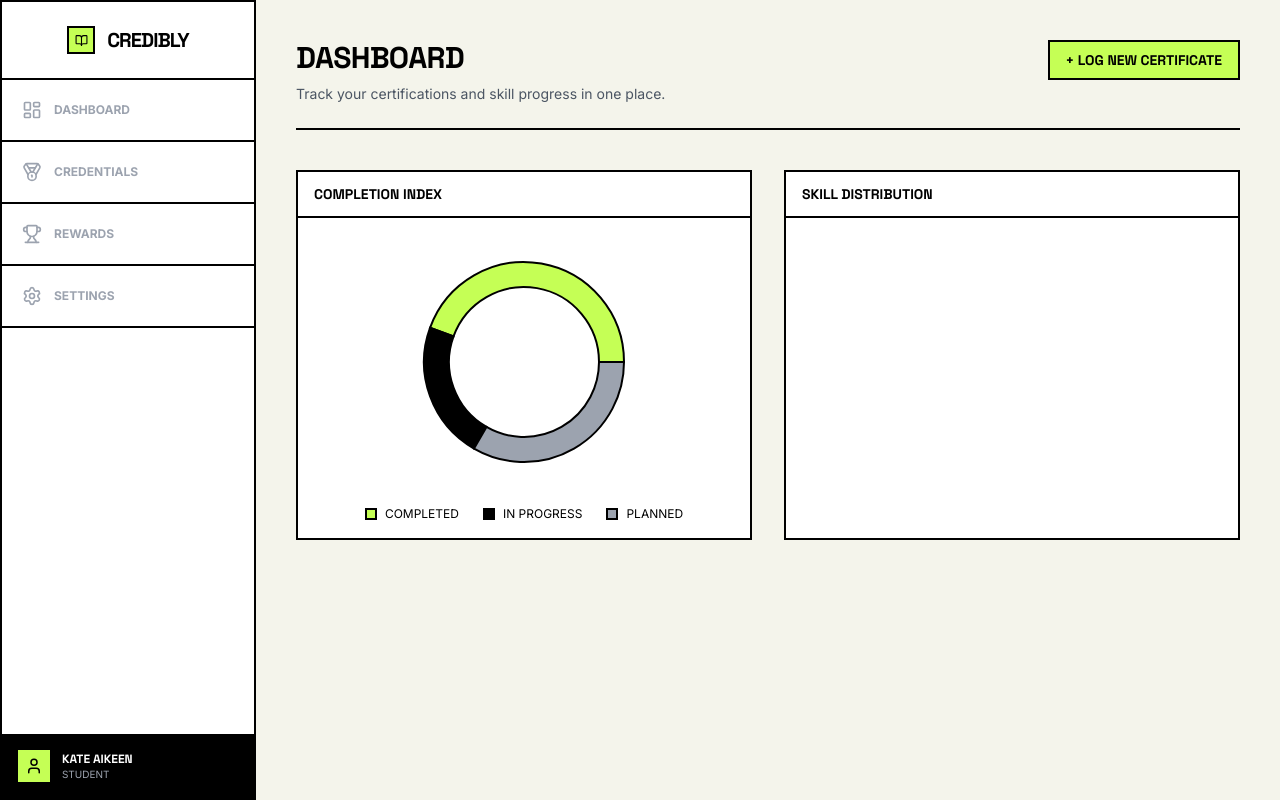
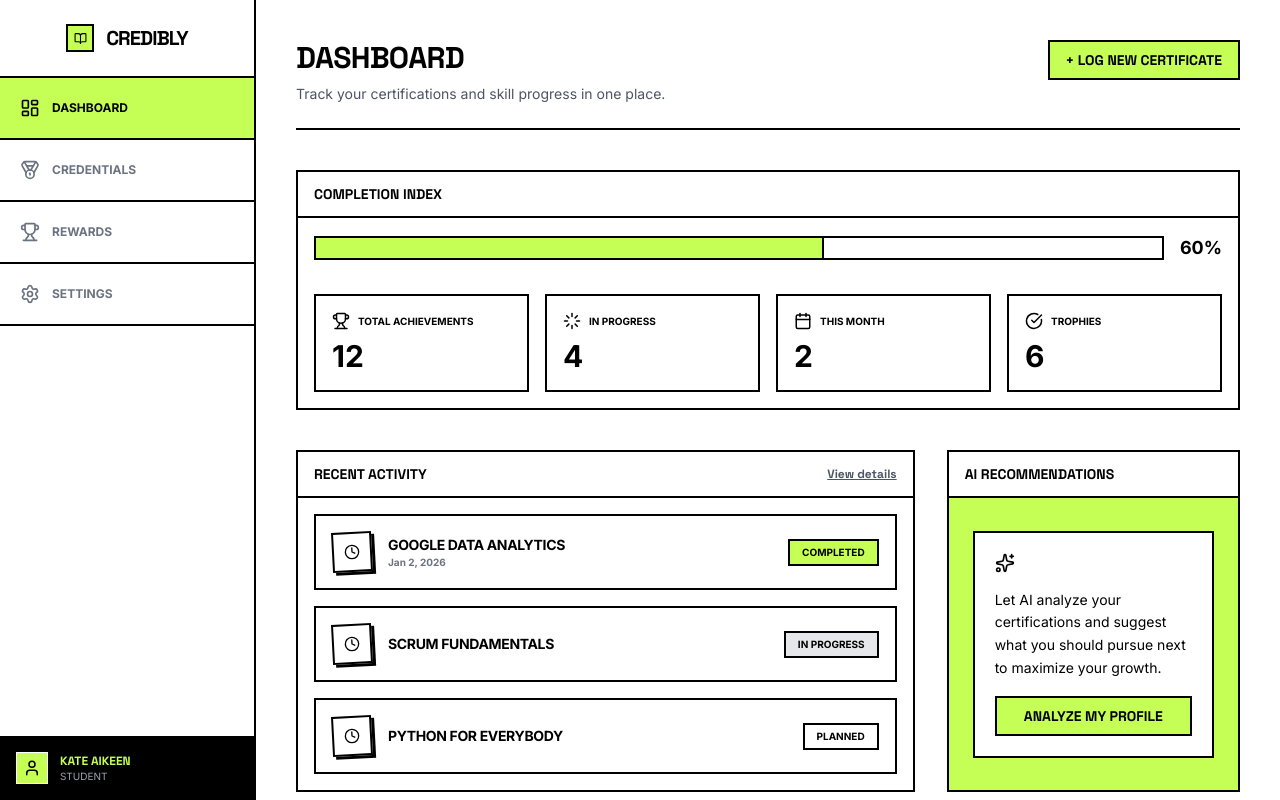
Before and after one commit to aikeen8/credibly, a React (Vite) app: page / in a window 1280 px wide. Built offline with nearby package versions, Linux system fonts and the light colour scheme.

Commit message:
Dashboard ui

```diff
--- a/src/App.tsx
+++ b/src/App.tsx
@@ -1,45 +1,56 @@
 import { BookOpen, LayoutDashboard, Medal, Trophy, Settings, User } from "lucide-react";
-import { Routes, Route } from "react-router-dom";
-
+import { Routes, Route, useLocation, Link } from "react-router-dom";
 import Dashboard from "./pages/Dashboard";
 
 function App() {
+  const location = useLocation();
+
   const navLinks = [
-    { name: "Dashboard", icon: <LayoutDashboard size={20} strokeWidth={2} /> },
-    { name: "Credentials", icon: <Medal size={20} strokeWidth={2} /> },
-    { name: "Rewards", icon: <Trophy size={20} strokeWidth={2} /> },
-    { name: "Settings", icon: <Settings size={20} strokeWidth={2} /> },
+    { name: "Dashboard", path: "/", icon: <LayoutDashboard size={20} strokeWidth={2} /> },
+    { name: "Credentials", path: "/credentials", icon: <Medal size={20} strokeWidth={2} /> },
+    { name: "Rewards", path: "/rewards", icon: <Trophy size={20} strokeWidth={2} /> },
+    { name: "Settings", path: "/settings", icon: <Settings size={20} strokeWidth={2} /> },
   ];
 
   return (
-    <div className="flex min-h-screen bg-brand-bg">
-      {/* Sidebar */}
-      <aside className="w-64 border-2 border-black flex flex-col bg-white">
-        <div className="p-6 border-b-2 border-black flex items-center justify-center gap-3">
+    <div className="flex h-screen bg-white overflow-hidden">
+      <aside className="w-64 border-r-2 border-black flex flex-col bg-white h-full shrink-0 overflow-y-auto">
+        <div className="p-6 border-b-2 border-black flex items-center justify-center gap-3 sticky top-0 bg-white z-10">
           <div className="w-7 h-7 bg-brand-lime border-2 border-black flex items-center justify-center">
             <BookOpen size={13} strokeWidth={2} />
           </div>
-          <h1 className="font-header text-xl tracking-tighter">Credibly</h1>
+          <h1 className="font-header text-xl tracking-tighter font-bold">Credibly</h1>
         </div>
 
         <nav className="flex-1 flex flex-col">
-          {navLinks.map((link) => (
-            <button
+          {navLinks.map((link) => {
+            const isActive = location.pathname === link.path;
+
+            return (
+              <Link
                 key={link.name}
-              className="flex items-center gap-3 p-5 border-b-2 border-black text-gray-400 text-xs font-bold uppercase hover:bg-brand-lime hover:text-black transition-colors text-left"
+                to={link.path}
+                className={`flex items-center gap-3 p-5 border-b-2 border-black text-xs font-bold uppercase transition-colors text-left
+                  ${
+                    isActive
+                      ? "bg-brand-lime text-black"
+                      : "text-gray-500 hover:bg-brand-lime hover:text-black"
+                  }
+                `}
               >
                 {link.icon}
                 {link.name}
-            </button>
-          ))}
+              </Link>
+            );
+          })}
         </nav>
 
-        <div className="p-4 bg-black text-white flex items-center gap-3">
-          <div className="w-8 h-8 bg-brand-lime flex items-center justify-center">
+        <div className="p-4 bg-black text-white flex items-center gap-3 mt-auto sticky bottom-0 z-10">
+          <div className="w-8 h-8 bg-brand-lime flex items-center justify-center border border-white">
             <User size={18} color="black" />
           </div>
           <div className="flex flex-col">
-            <span className="text-xs font-header font-bold uppercase">
+            <span className="text-xs font-header font-bold uppercase text-brand-lime">
               Kate Aikeen
             </span>
             <span className="text-[10px] text-gray-400 uppercase">
@@ -49,11 +60,12 @@ function App() {
         </div>
       </aside>
 
-      {/* Main content area*/}
-      <main className="flex-1 p-10">
+      <main className="flex-1 p-10 overflow-y-auto h-full">
+        <div className="max-w-7xl mx-auto">
           <Routes>
             <Route path="/" element={<Dashboard />} />
           </Routes>
+        </div>
       </main>
     </div>
   );
--- a/src/components/ui/Card.tsx
+++ b/src/components/ui/Card.tsx
@@ -2,24 +2,25 @@ import React from "react";
 
 type CardProps = {
   children: React.ReactNode;
+  className?: string;
 };
 
-export function Card({ children }: CardProps) {
+export function Card({ children, className = "" }: CardProps) {
   return (
-    <div className="bg-white border-2 border-black rounded-none">
+    <div className={`bg-white border-2 border-black rounded-none ${className}`}>
       {children}
     </div>
   );
 }
 
-export function CardHeader({ children }: CardProps) {
+export function CardHeader({ children, className = "" }: CardProps) {
   return (
-    <div className="border-b-2 border-black px-4 py-3 font-header uppercase text-sm">
+    <div className={`border-b-2 border-black px-4 py-3 font-header uppercase text-sm ${className}`}>
       {children}
     </div>
   );
 }
 
-export function CardContent({ children }: CardProps) {
-  return <div className="p-4">{children}</div>;
+export function CardContent({ children, className = "" }: CardProps) {
+  return <div className={`p-4 ${className}`}>{children}</div>;
 }
--- a/src/pages/Dashboard.tsx
+++ b/src/pages/Dashboard.tsx
@@ -1,34 +1,20 @@
-import { PieChart, Pie, Cell } from "recharts";
 import { Button } from "../components/ui/Button";
 import { Card, CardHeader, CardContent } from "../components/ui/Card";
-
-type CompletionStatus = "Completed" | "In Progress" | "Planned";
-
-const completionData: { name: CompletionStatus; value: number }[] = [
-  { name: "Completed", value: 4 },
-  { name: "In Progress", value: 2 },
-  { name: "Planned", value: 3 },
-];
-
-const skillData: { name: string; value: number }[] = [
-  { name: "Computer Science", value: 3 },
-  { name: "Project Management", value: 1 },
-  { name: "Data Science", value: 2 },
-];
-
-const COMPLETION_COLORS: Record<CompletionStatus, string> = {
-  Completed: "#c5ff55",
-  "In Progress": "#000000",
-  Planned: "#9ca3af",
-};
+import {
+  Trophy,
+  Clock,
+  CheckCircle,
+  Loader,
+  Calendar,
+  Sparkles,
+} from "lucide-react";
 
 export default function Dashboard() {
   return (
     <div className="flex flex-col gap-10">
-      {/* Header */}
       <div className="flex items-start justify-between border-b-2 border-black pb-6">
         <div className="flex flex-col gap-2">
-          <h2 className="font-header text-3xl uppercase tracking-tight">
+          <h2 className="font-header text-3xl uppercase tracking-tight font-black">
             Dashboard
           </h2>
           <p className="text-sm text-gray-600 max-w-md">
@@ -38,58 +24,152 @@ export default function Dashboard() {
         <Button>+ Log New Certificate</Button>
       </div>
 
-
-      <div className="grid grid-cols-2 gap-8">
-        {/* COMPLETION INDEX */}
-        <Card>
+      <Card className="shadow-none">
         <CardHeader>Completion Index</CardHeader>
         <CardContent>
-            <div className="h-64 flex items-center justify-center">
-              <PieChart width={220} height={220}>
-                <Pie
-                  data={completionData}
-                  dataKey="value"
-                  nameKey="name"
-                  cx="50%"
-                  cy="50%"
-                  innerRadius={75}
-                  outerRadius={100}
-                  stroke="#000"
-                  strokeWidth={2}
-                >
-                  {completionData.map((entry) => (
-                    <Cell
-                      key={entry.name}
-                      fill={COMPLETION_COLORS[entry.name]}
+          <div className="flex items-center gap-4">
+            <div className="flex-1 h-6 border-2 border-black bg-white relative">
+              <div className="h-full bg-brand-lime w-[60%] border-r-2 border-black" />
+            </div>
+            <span className="font-black text-lg">60%</span>
+          </div>
+
+          <div className="grid grid-cols-1 md:grid-cols-4 gap-4 mt-8">
+            <StatTile
+              icon={<Trophy size={18} />}
+              label="Total Achievements"
+              value="12"
             />
-                  ))}
-                </Pie>
-              </PieChart>
-            </div>
-            <div className="flex justify-center gap-6 mt-4">
-              {completionData.map((item) => (
-                <div key={item.name} className="flex items-center gap-2">
-                  <div className="w-3 h-3 border-2 border-black" style={{
-                      backgroundColor: COMPLETION_COLORS[item.name],
-                    }}/>
-                  <span className="text-xs uppercase">
-                    {item.name}
-                  </span>
-                </div>
-              ))}
+            <StatTile
+              icon={<Loader size={18} />}
+              label="In Progress"
+              value="4"
+            />
+            <StatTile
+              icon={<Calendar size={18} />}
+              label="This Month"
+              value="2"
+            />
+            <StatTile
+              icon={<CheckCircle size={18} />}
+              label="Trophies"
+              value="6"
+            />
           </div>
         </CardContent>
       </Card>
-        {/* SKILL DISTRIBUTION */}
-        <Card>
-          <CardHeader>Skill Distribution</CardHeader>
-          <CardContent>
-            <div className="h-64 flex items-center justify-center">
 
+      <div className="grid grid-cols-1 lg:grid-cols-3 gap-8 items-stretch">
+        <div className="lg:col-span-2 flex flex-col">
+          <Card className="h-full flex flex-col shadow-none">
+            <CardHeader>
+              <div className="flex items-center justify-between w-full">
+                <span>Recent Activity</span>
+                <button className="text-xs underline text-gray-600 hover:text-black">
+                  View details
+                </button>
+              </div>
+            </CardHeader>
+
+            <CardContent className="flex-1 flex flex-col">
+              <div className="flex flex-col gap-4">
+                <ActivityItem
+                  title="Google Data Analytics"
+                  status="Completed"
+                  date="Jan 2, 2026"
+                />
+                <ActivityItem
+                  title="Scrum Fundamentals"
+                  status="In Progress"
+                />
+                <ActivityItem
+                  title="Python for Everybody"
+                  status="Planned"
+                />
+              </div>
+            </CardContent>
+          </Card>
+        </div>
+
+        <div className="flex flex-col">
+          <Card className="h-full flex flex-col border-black overflow-hidden shadow-none p-0">
+            <CardHeader className="border-b-2 border-black z-10 bg-white relative">
+              AI Recommendations
+            </CardHeader>
+
+            <CardContent className="flex-1 bg-brand-lime p-6 flex flex-col justify-center">
+              <div className="bg-white border-2 border-black p-5 flex flex-col gap-4">
+                <Sparkles size={20} className="text-black" />
+                <p className="text-sm font-medium leading-relaxed">
+                  Let AI analyze your certifications and suggest what you should
+                  pursue next to maximize your growth.
+                </p>
+                <Button>Analyze my profile</Button>
               </div>
             </CardContent>
           </Card>
         </div>
       </div>
+    </div>
   );
 }
+
+function StatTile({
+  icon,
+  label,
+  value,
+}: {
+  icon: React.ReactNode;
+  label: string;
+  value: string;
+}) {
+  return (
+    <div className="group border-2 border-black p-4 flex flex-col gap-2 bg-white transition-all hover:bg-brand-lime hover:shadow-[4px_4px_0_0_#000] hover:-translate-x-1 hover:-translate-y-1 cursor-default">
+      <div className="flex items-center gap-2">
+        {icon}
+        <span className="text-[10px] uppercase font-black">{label}</span>
+      </div>
+      <span className="text-3xl font-black">{value}</span>
+    </div>
+  );
+}
+
+function ActivityItem({
+  title,
+  status,
+  date,
+}: {
+  title: string;
+  status: "Completed" | "In Progress" | "Planned";
+  date?: string;
+}) {
+  const statusStyles =
+    status === "Completed"
+      ? "bg-brand-lime"
+      : status === "In Progress"
+      ? "bg-gray-200"
+      : "bg-white";
+
+  return (
+    <div className="flex items-center justify-between gap-4 p-4 border-2 border-black bg-white">
+      <div className="flex items-center gap-4">
+        <div className="w-10 h-10 bg-white border-2 border-black shadow-[3px_3px_0_0_#000] rotate-[-3deg] flex items-center justify-center shrink-0">
+          <Clock size={16} />
+        </div>
+
+        <div className="flex flex-col">
+          <span className="font-black text-sm uppercase tracking-tight">{title}</span>
+          {status === "Completed" && (
+            <span className="text-[10px] font-bold text-gray-500">{date}</span>
+          )}
+        </div>
+      </div>
+
+      <span
+        className={`text-[10px] font-black px-3 py-1 border-2 border-black uppercase ${statusStyles}`}
+      >
+        {status}
+      </span>
+    </div>
+  );
+}
```
Lines whose indentation alone changed are shown as unchanged.
